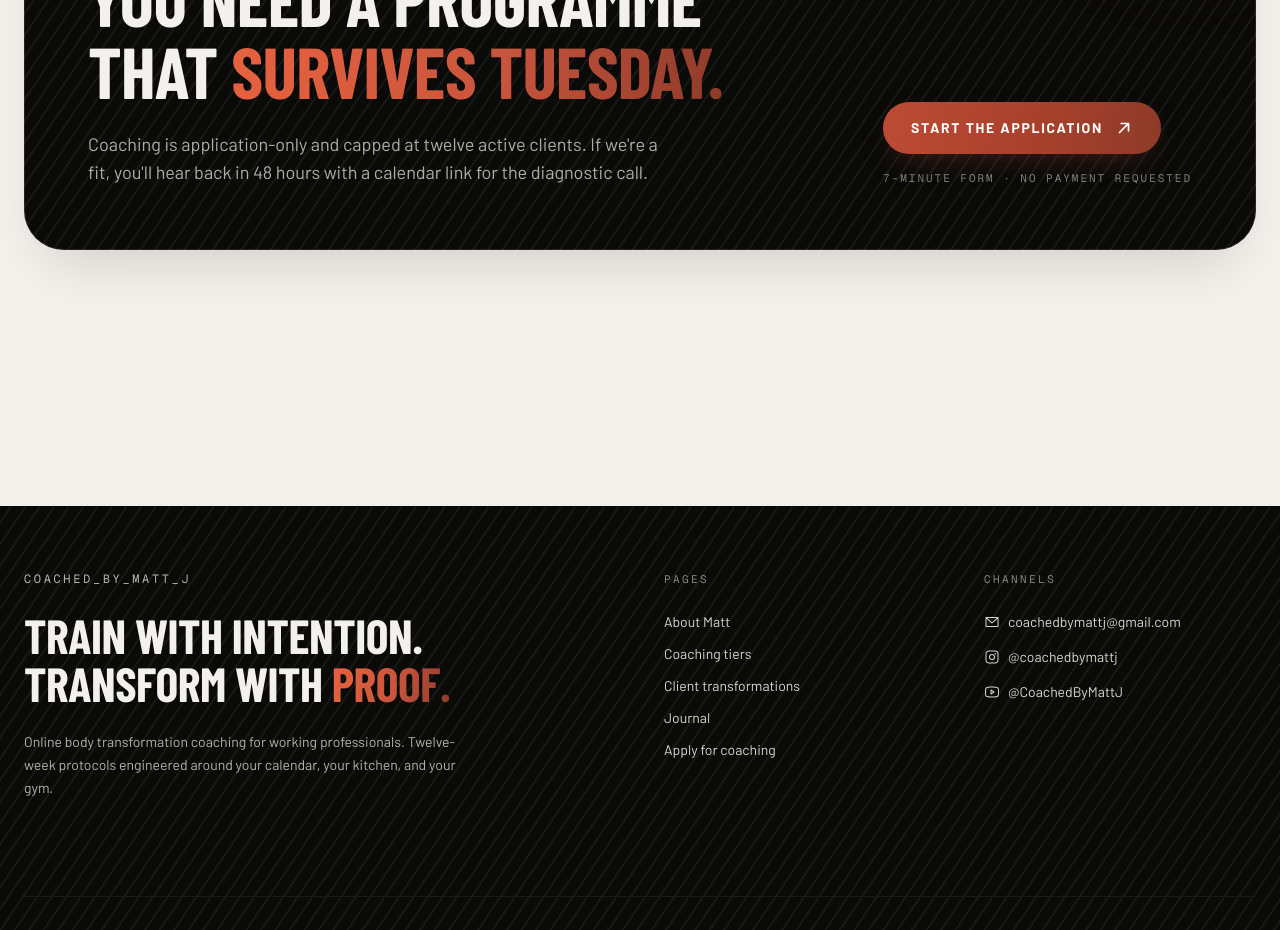
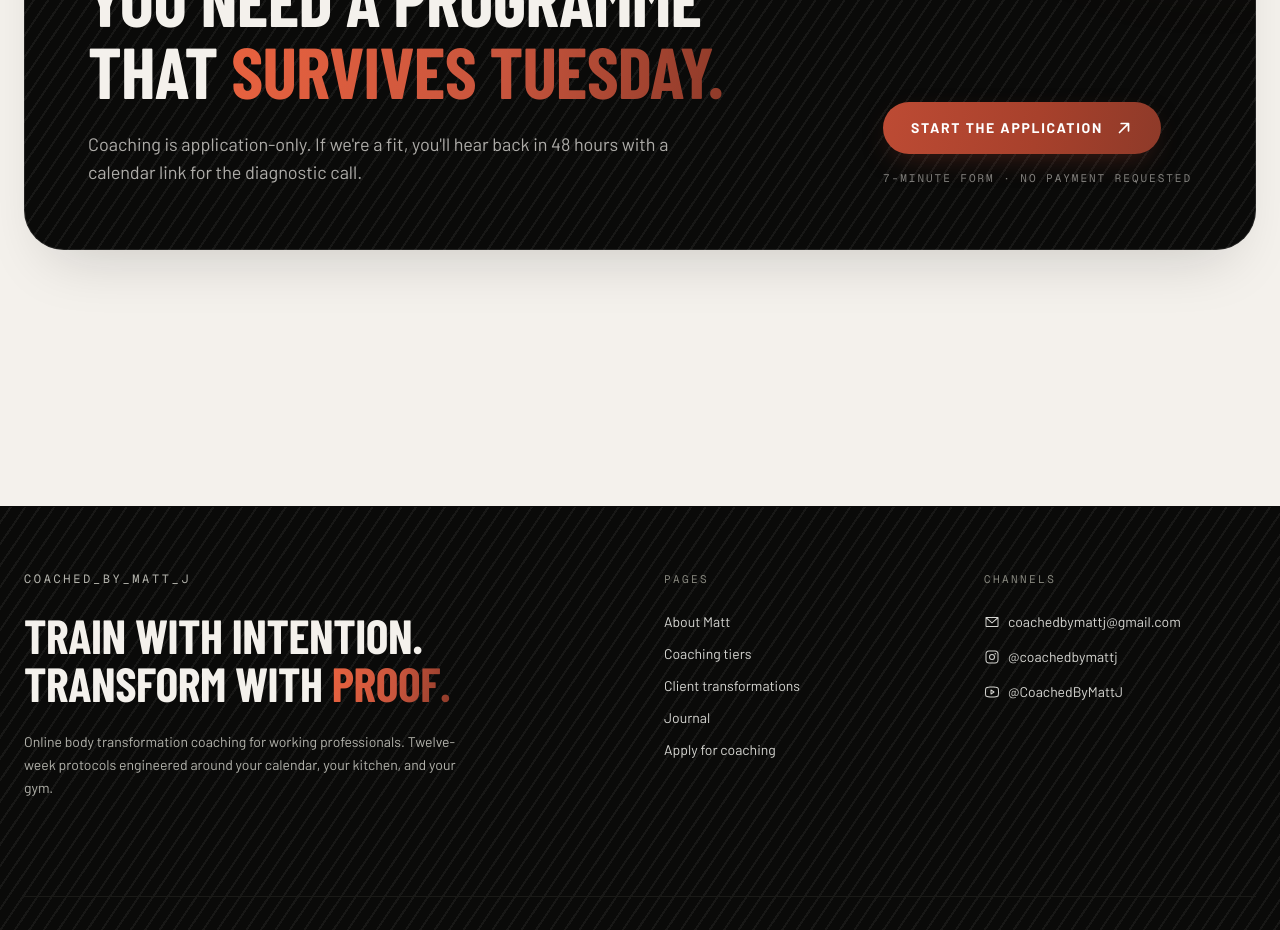
Before and after one commit to coachedbymattj/Matt-Coaching-Website-V2, a Next.js app: page / in a window 1280 px wide. Shown: the part 6180-7110 px from the top of the page. Built offline with nearby package versions, Linux system fonts and the light colour scheme; no server answers.

Commit message:
Remove 'capped at twelve active clients' from homepage CTA
Co-Authored-By: Claude Opus 4.7 (1M context) <noreply@anthropic.com>

```diff
--- a/app/components/CtaBanner.tsx
+++ b/app/components/CtaBanner.tsx
@@ -30,9 +30,8 @@ export function CtaBanner() {
                 You need a programme that <span className="text-ember-grad">survives Tuesday.</span>
               </h2>
               <p className="mt-6 max-w-[58ch] text-base leading-relaxed text-canvas/70 md:text-lg">
-                Coaching is application-only and capped at twelve active clients.
-                If we're a fit, you'll hear back in 48 hours with a calendar link
-                for the diagnostic call.
+                Coaching is application-only. If we're a fit, you'll hear back in
+                48 hours with a calendar link for the diagnostic call.
               </p>
             </div>
             <div className="md:col-span-4 md:justify-self-end">
```
